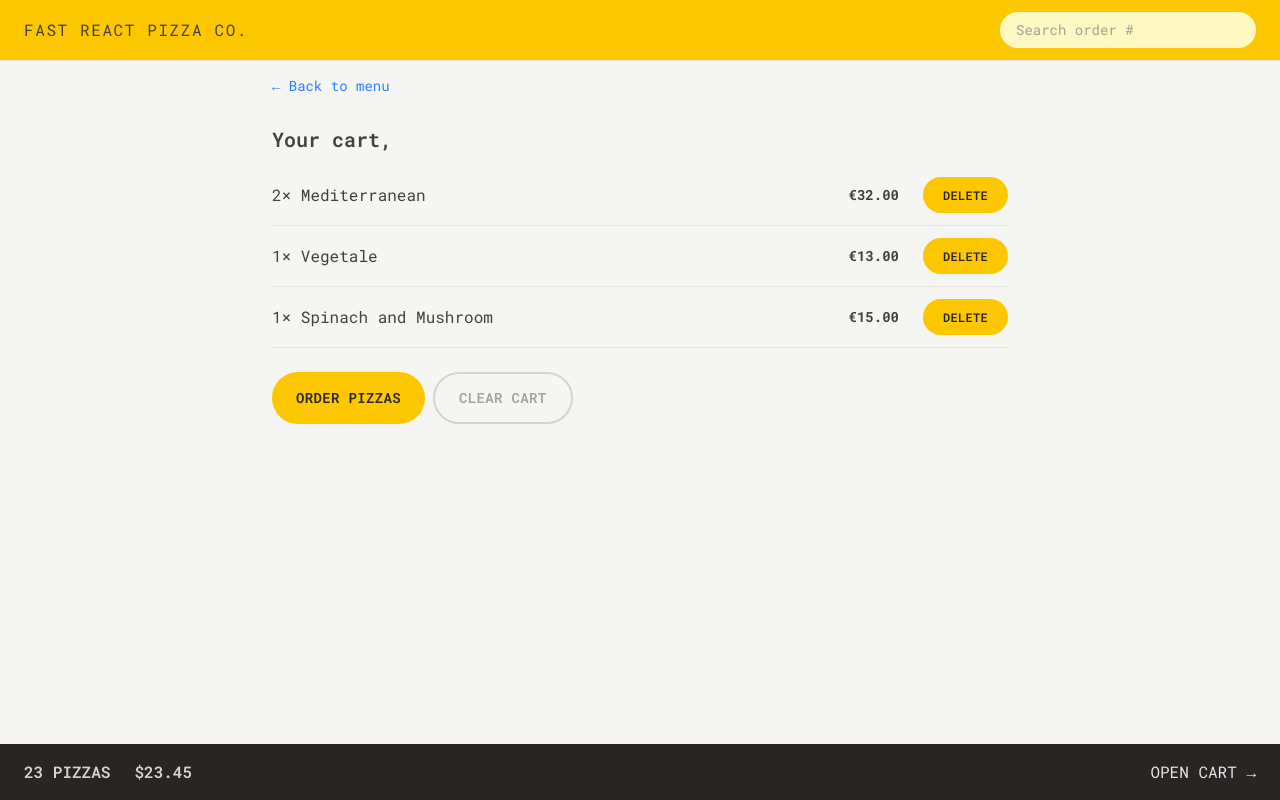
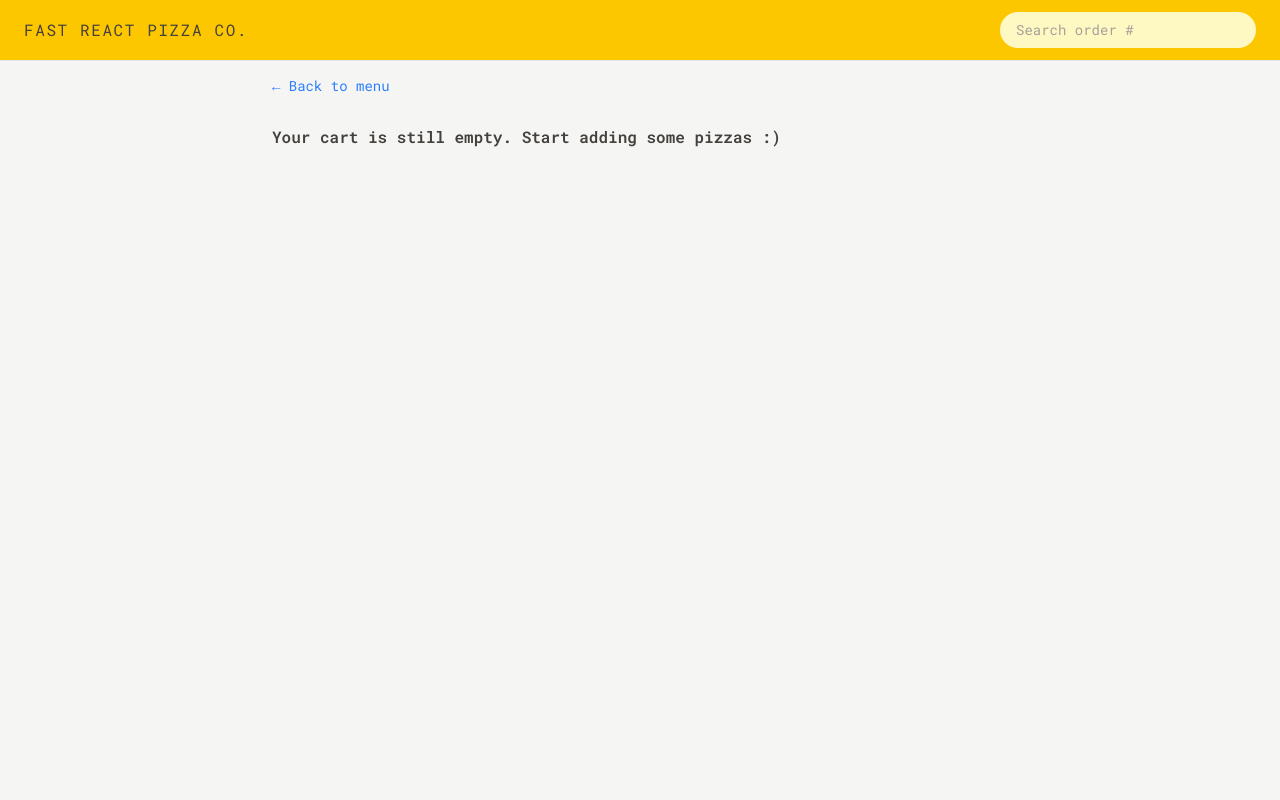
Before and after one commit to Artem-WebDeveloper/fast-react-pizza, a React (Vite) app: page /cart in a window 1280 px wide. Built offline with nearby package versions, Linux system fonts and the light colour scheme.

Commit message:
feat: add cart slice store

```diff
--- a/src/features/cart/Cart.tsx
+++ b/src/features/cart/Cart.tsx
@@ -1,36 +1,19 @@
 import LinkButton from '../../ui/LinkButton';
 import Button from '../../ui/Button';
 import CartItem from './CartItem';
-import { useAppSelector } from '../../store';
-
-const fakeCart = [
-  {
-    pizzaId: 12,
-    name: 'Mediterranean',
-    quantity: 2,
-    unitPrice: 16,
-    totalPrice: 32,
-  },
-  {
-    pizzaId: 6,
-    name: 'Vegetale',
-    quantity: 1,
-    unitPrice: 13,
-    totalPrice: 13,
-  },
-  {
-    pizzaId: 11,
-    name: 'Spinach and Mushroom',
-    quantity: 1,
-    unitPrice: 15,
-    totalPrice: 15,
-  },
-];
+import { useAppDispath, useAppSelector } from '../../store';
+import { clearCart, getCart } from './cartSlice';
+import { getUsername } from '../user/userSlice';
+import EmptyCart from './EmptyCart';
 
 function Cart() {
-  const username = useAppSelector((state) => state.user.username);
+  const username = useAppSelector(getUsername);
+  const cart = useAppSelector(getCart);
+  const dispatch = useAppDispath();
 
-  const cart = fakeCart;
+  if (!cart.length) return <EmptyCart />;
+
+  console.log(cart);
 
   return (
     <div className="px-4 py-3">
@@ -49,9 +32,9 @@
           Order pizzas
         </Button>
 
-        <Button type="secondary">Clear cart</Button>
-
-        {/* <button>Clear cart</button> */}
+        <Button type="secondary" onClick={() => dispatch(clearCart())}>
+          Clear cart
+        </Button>
       </div>
     </div>
   );
--- a/src/features/cart/CartItem.tsx
+++ b/src/features/cart/CartItem.tsx
@@ -1,8 +1,12 @@
+import { useAppDispath } from '../../store';
+import type { Cart } from '../../types';
 import Button from '../../ui/Button';
 import { formatCurrency } from '../../utils/helpers';
+import { deleteItem } from './cartSlice';
 
-function CartItem({ item }) {
+function CartItem({ item }: { item: Cart }) {
   const { pizzaId, name, quantity, totalPrice } = item;
+  const dispatch = useAppDispath();
 
   return (
     <li className="py-3 sm:flex sm:items-center sm:justify-between">
@@ -11,7 +15,9 @@
       </p>
       <div className="flex items-center justify-between sm:gap-6">
         <p className="text-sm font-bold">{formatCurrency(totalPrice)}</p>
-        <Button type="small">Delete</Button>
+        <Button type="small" onClick={() => dispatch(deleteItem(pizzaId))}>
+          Delete
+        </Button>
       </div>
     </li>
   );
--- a/src/features/cart/CartOverview.tsx
+++ b/src/features/cart/CartOverview.tsx
@@ -1,11 +1,19 @@
 import { Link } from 'react-router-dom';
+import { useAppSelector } from '../../store';
+import { getTotalCartPrice, getTotalCartQuantity } from './cartSlice';
+import { formatCurrency } from '../../utils/helpers';
 
 function CartOverview() {
+  const totalCartQuantity = useAppSelector(getTotalCartQuantity);
+  const totalCartPrice = useAppSelector(getTotalCartPrice);
+
+  if (!totalCartQuantity) return null;
+
   return (
     <div className="flex items-center justify-between bg-stone-800 px-4 py-4 text-sm text-stone-200 uppercase sm:px-6 md:text-base">
       <p className="space-x-4 font-semibold text-stone-300 sm:space-x-6">
-        <span>23 pizzas</span>
-        <span>$23.45</span>
+        <span>{totalCartQuantity} pizzas</span>
+        <span>{formatCurrency(totalCartPrice)}</span>
       </p>
       <Link to={'/cart'}>Open cart &rarr;</Link>
     </div>
--- a/src/features/cart/EmptyCart.tsx
+++ b/src/features/cart/EmptyCart.tsx
@@ -1,12 +1,13 @@
-import { Link } from "react-router-dom";
-const ss = "ww";
-const w = "s";
+import LinkButton from '../../ui/LinkButton';
+
 function EmptyCart() {
   return (
-    <div>
-      <Link to="/menu">&larr; Back to menu</Link>
+    <div className="px-4 py-3">
+      <LinkButton to="/menu">&larr; Back to menu</LinkButton>
 
-      <p>Your cart is still empty. Start adding some pizzas :)</p>
+      <p className="mt-7 font-semibold">
+        Your cart is still empty. Start adding some pizzas :)
+      </p>
     </div>
   );
 }
--- /dev/null
+++ b/src/features/cart/cartSlice.ts
@@ -0,0 +1,74 @@
+import { createSlice, type PayloadAction } from '@reduxjs/toolkit';
+import type { Cart } from '../../types';
+import type { RootState } from '../../store';
+
+const initialState: { cart: Cart[] } = {
+  cart: [],
+  /* cart: [
+    {
+      pizzaId: 12,
+      name: 'Mediterranean',
+      quantity: 2,
+      unitPrice: 16,
+      totalPrice: 32,
+    },
+  ], */
+};
+
+const cartSlice = createSlice({
+  name: 'cart',
+  initialState,
+  reducers: {
+    addItem(state, action: PayloadAction<Cart>) {
+      // payload = newItem
+      state.cart.push(action.payload);
+    },
+
+    deleteItem(state, action: PayloadAction<number>) {
+      // payload = pizzaId
+      state.cart = state.cart.filter((item) => item.pizzaId !== action.payload);
+    },
+
+    increaseItemQuantity(state, action: PayloadAction<number>) {
+      // payload = pizzaId
+      const item = state.cart.find((item) => item.pizzaId === action.payload);
+
+      if (item) {
+        item.quantity++;
+        item.totalPrice = item.quantity * item.unitPrice;
+      }
+    },
+
+    decreaseItemQuantity(state, action: PayloadAction<number>) {
+      // payload = pizzaId
+      const item = state.cart.find((item) => item.pizzaId === action.payload);
+
+      if (item) {
+        item.quantity--;
+        item.totalPrice = item.quantity * item.unitPrice;
+      }
+    },
+
+    clearCart(state) {
+      state.cart = [];
+    },
+  },
+});
+
+export const {
+  addItem,
+  deleteItem,
+  increaseItemQuantity,
+  decreaseItemQuantity,
+  clearCart,
+} = cartSlice.actions;
+
+export default cartSlice.reducer;
+
+export const getCart = (state: RootState) => state.cart.cart;
+
+export const getTotalCartQuantity = (state: RootState) =>
+  state.cart.cart.reduce((sum, item) => sum + item.quantity, 0);
+
+export const getTotalCartPrice = (state: RootState) =>
+  state.cart.cart.reduce((sum, item) => sum + item.totalPrice, 0);
--- a/src/features/menu/MenuItem.tsx
+++ b/src/features/menu/MenuItem.tsx
@@ -1,9 +1,25 @@
+import { useAppDispath } from '../../store';
 import type { Pizza } from '../../types';
 import Button from '../../ui/Button';
 import { formatCurrency } from '../../utils/helpers';
+import { addItem } from '../cart/cartSlice';
 
 function MenuItem({ pizza }: { pizza: Pizza }) {
-  const { name, unitPrice, ingredients, soldOut, imageUrl } = pizza;
+  const dispatch = useAppDispath();
+
+  const { name, id, unitPrice, ingredients, soldOut, imageUrl } = pizza;
+
+  function handleAddToCart() {
+    const newItem = {
+      pizzaId: id,
+      name: name,
+      quantity: 1,
+      unitPrice,
+      totalPrice: unitPrice * 1,
+    };
+
+    dispatch(addItem(newItem));
+  }
 
   return (
     <li className="flex gap-4 py-2">
@@ -26,7 +42,11 @@
             </p>
           )}
 
-          <Button type="small">Add to cart</Button>
+          {!soldOut && (
+            <Button type="small" onClick={handleAddToCart}>
+              Add to cart
+            </Button>
+          )}
         </div>
       </div>
     </li>
--- a/src/features/user/Username.tsx
+++ b/src/features/user/Username.tsx
@@ -1,7 +1,8 @@
 import { useAppSelector } from '../../store';
+import { getUsername } from './userSlice';
 
 function Username() {
-  const username = useAppSelector((state) => state.user.username);
+  const username = useAppSelector(getUsername);
 
   if (!username) return null;
 
--- a/src/features/user/userSlice.ts
+++ b/src/features/user/userSlice.ts
@@ -23,6 +23,7 @@
 } */
 
 import { createSlice, type PayloadAction } from '@reduxjs/toolkit';
+import type { RootState } from '../../store';
 
 const initialState = {
   username: '',
@@ -41,3 +42,5 @@
 export const { updateName } = userSlice.actions;
 
 export default userSlice.reducer;
+
+export const getUsername = (state: RootState) => state.user.username;
--- a/src/store.ts
+++ b/src/store.ts
@@ -1,14 +1,16 @@
 import { configureStore } from '@reduxjs/toolkit';
+import { useDispatch, useSelector } from 'react-redux';
 import userReducer from './features/user/userSlice';
-import { useDispatch, useSelector } from 'react-redux';
+import cartReducer from './features/cart/cartSlice';
 
 const store = configureStore({
   reducer: {
     user: userReducer,
+    cart: cartReducer,
   },
 });
 
-type RootState = ReturnType<typeof store.getState>;
+export type RootState = ReturnType<typeof store.getState>;
 type AppDispatch = typeof store.dispatch;
 
 export const useAppSelector = useSelector.withTypes<RootState>();
--- a/src/types/index.ts
+++ b/src/types/index.ts
@@ -29,7 +29,7 @@
   cart: Cart[];
 }
 
-interface Cart {
+export interface Cart {
   pizzaId: number;
   name: string;
   quantity: number;
--- a/src/ui/Button.tsx
+++ b/src/ui/Button.tsx
@@ -6,11 +6,13 @@
   type,
   to,
   disabled,
+  onClick,
 }: {
   children: React.ReactNode;
   type: 'primary' | 'secondary' | 'small';
   to?: string;
   disabled?: boolean;
+  onClick?: () => void;
 }) {
   const base =
     'inline-block text-sm cursor-pointer rounded-full bg-yellow-400 font-semibold tracking-wide text-stone-800 uppercase transition-colors duration-300 hover:bg-yellow-300 focus:bg-yellow-300 focus:ring focus:ring-yellow-300 focus:ring-offset-2 focus:outline-none disabled:cursor-not-allowed';
@@ -30,6 +32,14 @@
     );
   }
 
+  if (onClick) {
+    return (
+      <button onClick={onClick} disabled={disabled} className={styles[type]}>
+        {children}
+      </button>
+    );
+  }
+
   return (
     <button disabled={disabled} className={styles[type]}>
       {children}
```
